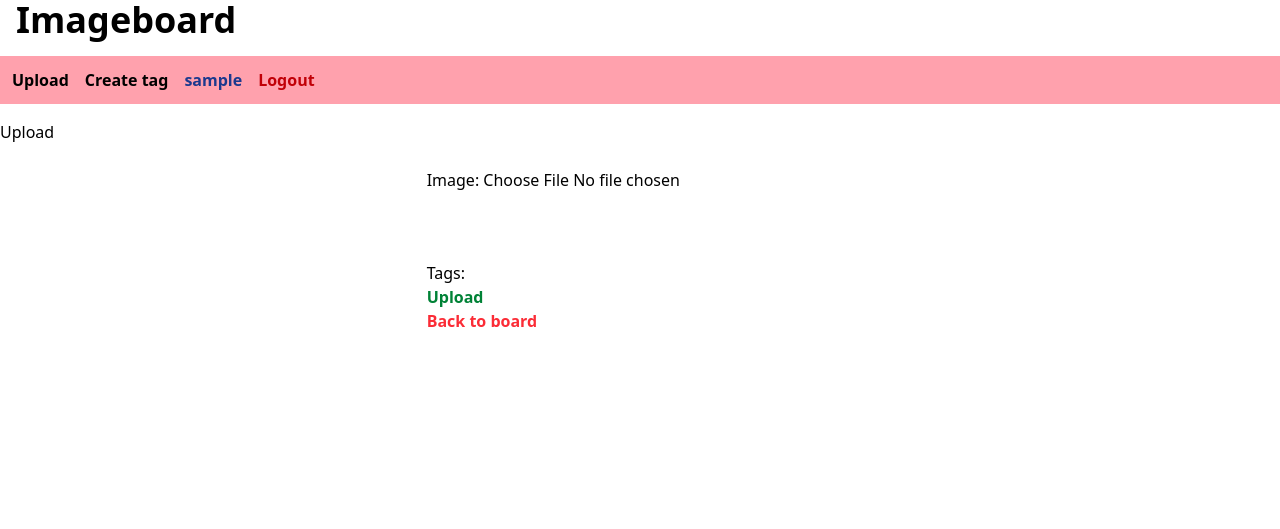
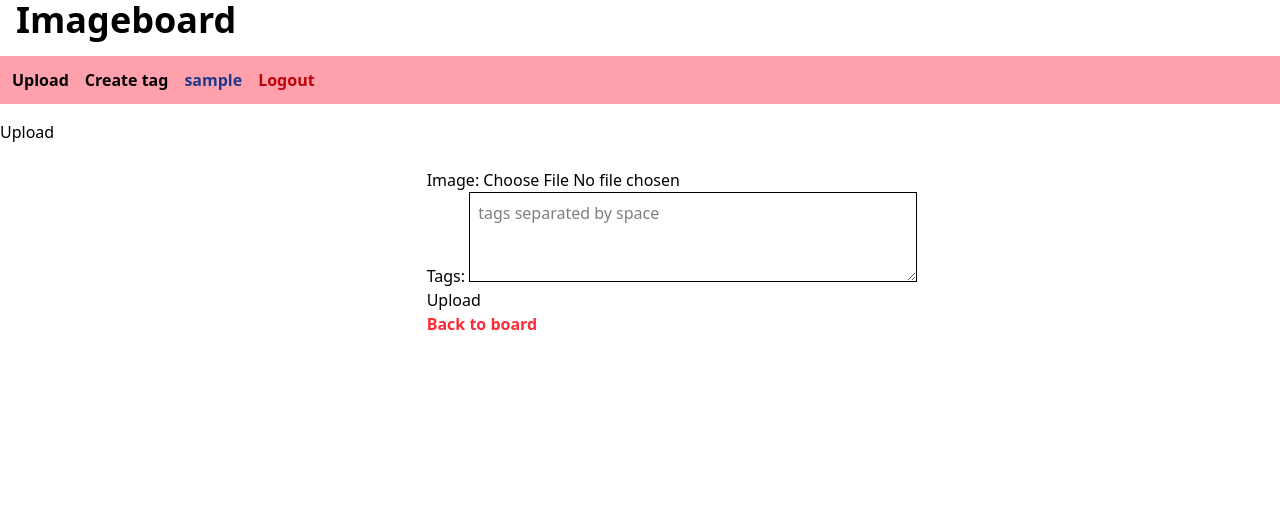
Before and after one commit to hourin9/Python-Imageboard, a Django app: page /artwork/upload/ in a window 1280 px wide. Shown: the top 529 px of the page. Run offline with Django 5.2, Linux system fonts and the light colour scheme; the visitor is signed in with stand-in values (Sample User, id 1); data that the repository does not hold is empty.

Commit message:
Changed: tag field on ImagePost is text area

```diff
--- a/main/forms.py
+++ b/main/forms.py
@@ -1,14 +1,47 @@
 # from django import 좃;
 from django import forms;
+from django.core.exceptions import ValidationError;
 
 from main.models import Artwork, Tag;
 
 class ImagePost(forms.ModelForm):
+    tags = forms.CharField(required=False, widget=forms.Textarea(attrs={
+        "rows": 3,
+        "placeholder": "tags separated by space",
+        "class": "max-w-md w-full p-2 border",
+    }));
+
+    def clean_tags(self):
+        raw = self.cleaned_data["tags"]
+        names = raw.split()
+
+        tags = []
+        missing = []
+
+        for name in names:
+            try:
+                t = Tag.objects.get(name=name)
+                tags.append(t)
+            except Tag.DoesNotExist:
+                missing.append(name)
+
+        if missing:
+            raise ValidationError(
+                f"These tags don’t exist: {', '.join(missing)}"
+            )
+
+        return tags
+
+    def save(self, commit=True):
+        artwork = super().save(commit=False)
+        tags = self.cleaned_data["tags"]
+        if commit:
+            artwork.save()
+            artwork.tags.set(tags)
+        return artwork
+
     class Meta:
         model = Artwork;
-
-        # NOTE: in future update, title is automatically replaced
-        # with either the image hash or current time.
         fields = ["image", "tags"];
 
 class ImageUpdate(forms.ModelForm):
--- a/main/templates/upload.html
+++ b/main/templates/upload.html
@@ -11,11 +11,24 @@
 <div class="flex-1 pt-6">
     <form method="post" enctype="multipart/form-data">
         {% csrf_token %}
-        {{ form.as_p }}
-        <button type="submit" class="text-green-700 font-bold">
-            Upload
-        </button>
+
+        {{ form.non_field_errors }}
+
+        <p>
+            {{ form.image.label_tag }}
+            {{ form.image }}
+            {{ form.image.errors }}
+        </p>
+
+        <p>
+            {{ form.tags.label_tag }}
+            {{ form.tags }}
+            {{ form.tags.errors }}
+        </p>
+
+        <button type="submit">Upload</button>
     </form>
+
 
     <a href="{% url 'index' %}" class="text-red-500 font-bold"
         >Back to board
--- a/main/views.py
+++ b/main/views.py
@@ -1,6 +1,7 @@
 import os;
 from django.db.models.query import QuerySet
 from django.db.models import Sum;
+from django.db.transaction import commit
 from django.http import HttpResponse;
 from django.shortcuts import get_object_or_404, redirect, render;
 from django.core.paginator import Paginator;
@@ -111,9 +112,10 @@
             artwork = form.save(commit=False);
             artwork.uploader = request.user;
             artwork.save();
-            form.save_m2m();
+            form.save(commit=True);
             return redirect("index");
-    form = forms.ImagePost();
+    else:
+        form = forms.ImagePost();
     return render(request, "upload.html", {"form": form});
 
 @login_required
```
